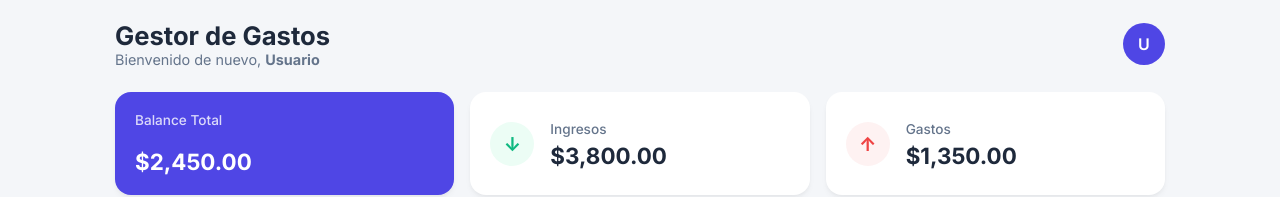
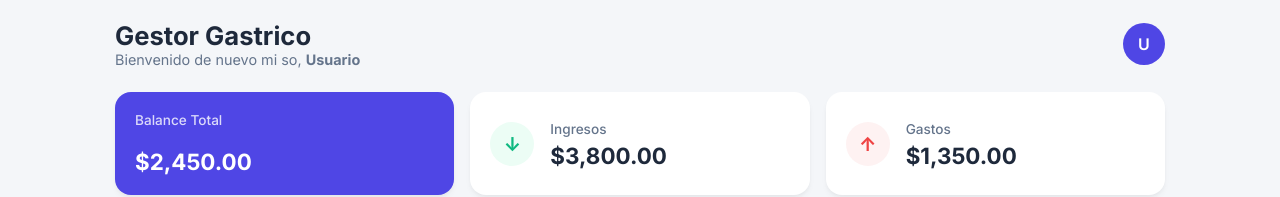
Before and after one commit to davidProfe-git/prog2n-poligastos, a plain HTML site: page index.html in a window 1280 px wide. Shown: the top 197 px of the page. Drawn offline with Linux system fonts and the light colour scheme.

Commit message:
Pruebas index

```diff
--- a/index.html
+++ b/index.html
@@ -17,8 +17,8 @@
     <!-- Encabezado / Branding -->
     <header class="app-header">
       <div>
-        <h1>Gestor de Gastos</h1>
-        <p>Bienvenido de nuevo, <strong>Usuario</strong></p>
+        <h1>Gestor Gastrico</h1>
+        <p>Bienvenido de nuevo mi so, <strong>Usuario</strong></p>
       </div>
       <div class="avatar">U</div>
     </header>
```
